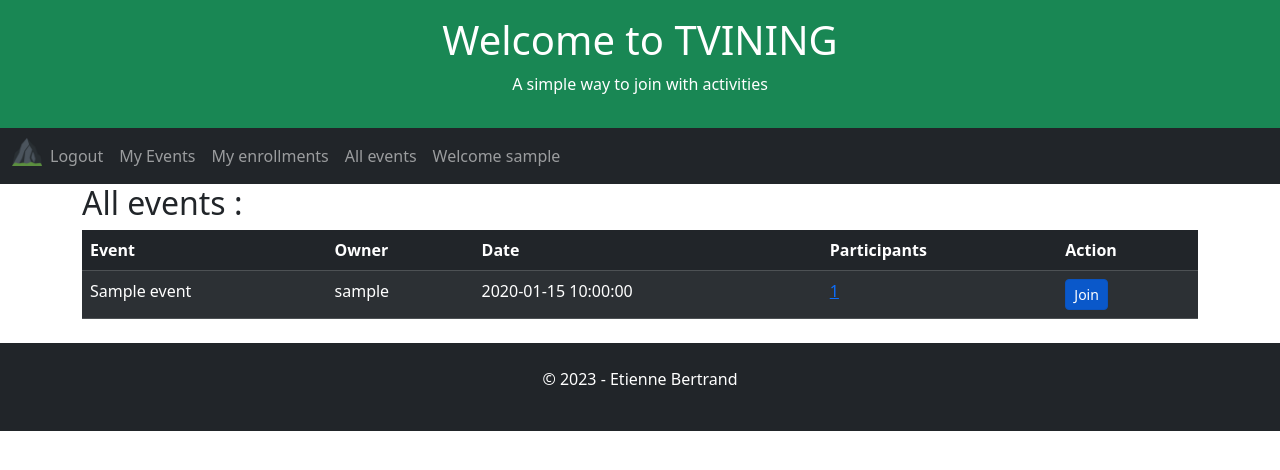
After one commit to bertee111/portfolio-project, a Flask app: page /all-events in a window 1280 px wide. The commit adds this page. Shown: the top 470 px of the page. Run offline with Flask 3, Linux system fonts and the light colour scheme; a user stored in the database is signed in; tables that the repository leaves empty hold one stand-in row (values such as "Sample post").

Commit message:
added all event page, added all event button to home

```diff
--- a/app/routes.py
+++ b/app/routes.py
@@ -301,3 +301,37 @@ def enrollment():
             db.session.delete(enrollment_to_delete)
             db.session.commit()
             return redirect('/user-enrollments')
+        # elif form_data['enrollmentMethod'] == 'something else':
+
+
+
+@app.route('/all-events', methods=['GET', 'POST', 'UPDATE'])
+@login_required
+def allEvents():
+    global appName, appSlogan, appTitle, db
+
+    allEvents = db.session.query(
+        Event.user_id,
+        Event.id,
+        User.username.label("owner"),
+        Event.date,
+        Event.title,
+        func.count(Enrollment.user_id).label('participants')
+    ).outerjoin(User, Event.user_id == User.id
+    ).outerjoin(Enrollment, Event.id == Enrollment.event_id
+    ).group_by(
+        Event.user_id,
+        Event.date,
+        Event.title
+    ).order_by(
+         func.count(Enrollment.user_id).label('participants').desc(),
+         Event.title
+    ).all()
+
+    return render_template(
+        'all-events.html',
+        appName=appName,
+        appTitle=appTitle,
+        appSlogan=appSlogan,
+        allEvents=allEvents
+    )
--- /dev/null
+++ b/app/templates/all-events.html
@@ -0,0 +1,39 @@
+{% extends "home.html" %}
+
+{% block content %}
+    <h2>All events :</h2>
+
+
+        <table class="table table-dark table-hover table-striped">
+            <thead>
+            <tr>
+                <th>Event</th>
+                <th>Owner</th>
+                <th>Date</th>
+                <th>Participants</th>
+                <th>Action</th>
+            </tr>
+            </thead>
+            <tbody>
+                {% for event in allEvents %}
+                    <tr>
+                        <td>{{ event.title }}</td>
+                        <td>{{ event.owner }}</td>
+                        <td>{{ event.date }}</td>
+                        {% if event.participants > 0 %}
+                        <td><a href="{{ url_for('eventEnrollments') }}/{{event.id}}" aria-pressed="true">{{ event.participants }}</a></td>
+                        {% else %}
+                        <td>{{ event.participants }}</td>
+                    {% endif %}
+                        <td>
+                            <a href="{{ url_for('eventEnrollments') }}/{{event.id}}" class="btn btn-primary btn-sm active" role="button" aria-pressed="true">Join</a>
+                        </td>
+                    </tr>
+                {% endfor %}
+            </tbody>
+        </table>
+
+
+
+
+{% endblock %}
--- a/app/templates/home.html
+++ b/app/templates/home.html
@@ -67,6 +67,8 @@
                 </li>
                 <li class="nav-item">
                     <a class="nav-link" href="{{ url_for('userEnrollments') }}">My enrollments</a>
+                <li class="nav-item">
+                    <a class="nav-link" href="{{ url_for('allEvents') }}">All events</a>
                 </li>
                 <li class="nav-item">
                     <a class="nav-link" href="{{ url_for('index') }}">Welcome {{ current_user.username }}</a>
--- a/app/templates/user-enrollments.html
+++ b/app/templates/user-enrollments.html
@@ -1,7 +1,7 @@
 {% extends "home.html" %}
 
 {% block content %}
-    <h2>My enrollments : <button type="button" class="btn btn-primary btn-sm">Add</button></h2>
+    <h2>My enrollments :<a href="{{ url_for('allEvents') }}" class="btn btn-primary btn-sm active" role="button" aria-pressed="true">Add</button></a></h2>
 
         <table class="table table-dark table-hover table-striped">
             <thead>
@@ -21,7 +21,7 @@
                         <td>{{ enrollment.owner }}</td>
                         <td><a href="{{ url_for('eventEnrollments') }}/{{enrollment.eventId}}" aria-pressed="true">{{ enrollment.participants }}</a></td>
                         <td>
-                            <a href="{{ url_for('index') }}" class="btn btn-primary btn-sm active" role="button" aria-pressed="true">Delete</a>
+                            <!---<a href="{{ url_for('index') }}" class="btn btn-primary btn-sm active" role="button" aria-pressed="true">Delete</a>-->
                             <a href="{{ url_for('index') }}" class="btn btn-primary btn-sm active" role="button" aria-pressed="true" data-bs-toggle="modal" data-bs-target="#exampleModal" data-bs-whatever="{{enrollment.id}}" >Delete {{ enrollment.id }}</a>
 
                         </td>
```
Also changed, not shown: app.db.
